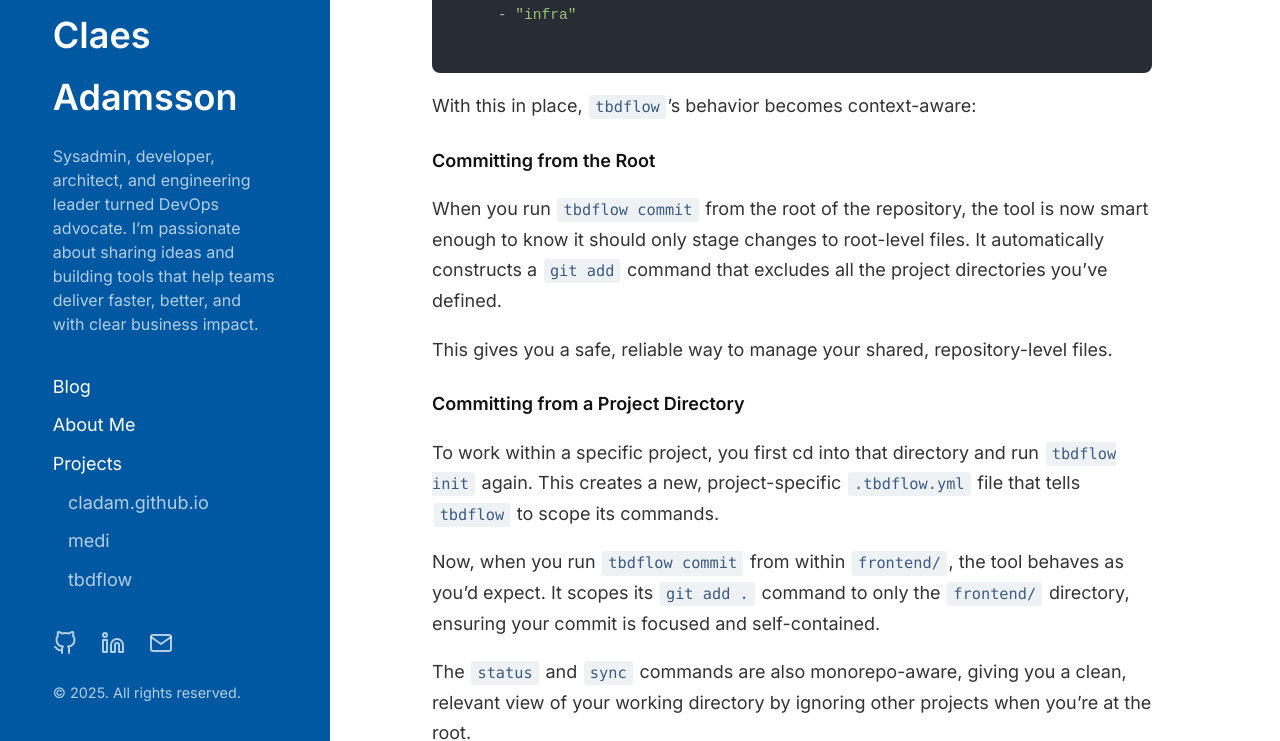
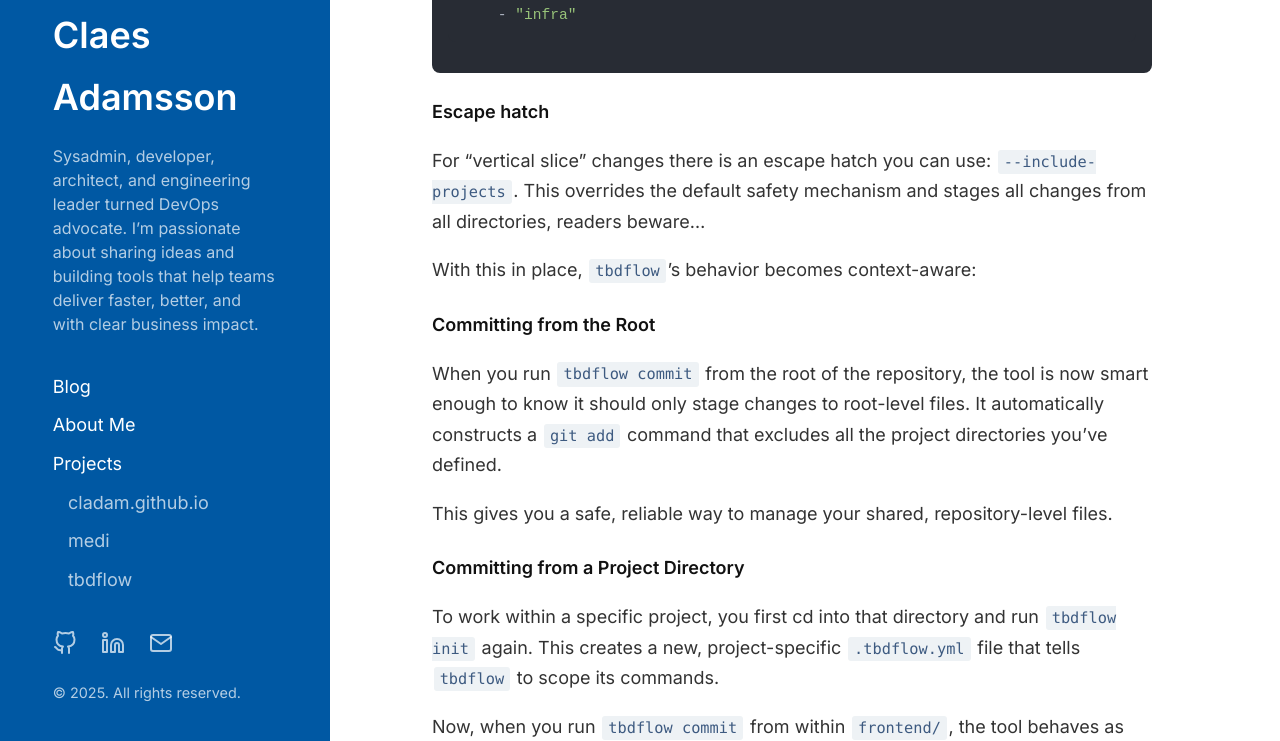
Before and after one commit to cladam/cladam.github.io, a Jekyll site: the page built from _posts/2025-08-28-monorepo.md, in a window 1280 px wide and 900 px high, scrolled down 1181 px, cut to the strip 159-900 px from the top of the window. Built offline with Jekyll 4.4.1, drawn with Linux system fonts in a browser that asks for light colours.

Commit message:
Document escape hatch for vertical slice changes

````diff
--- a/_posts/2025-08-28-monorepo.md
+++ b/_posts/2025-08-28-monorepo.md
@@ -34,6 +34,9 @@ monorepo:
     - "infra"
 ```
 
+#### Escape hatch
+For "vertical slice" changes there is an escape hatch you can use: `--include-projects`. This overrides the default safety mechanism and stages all changes from all directories, readers beware...
+
 With this in place, `tbdflow`'s behavior becomes context-aware:
 
 #### Committing from the Root
````
